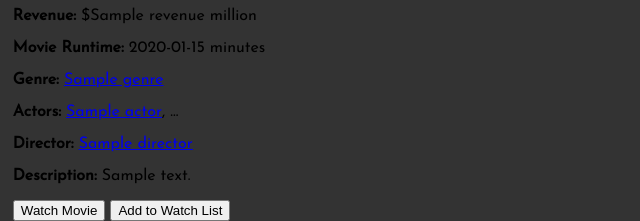
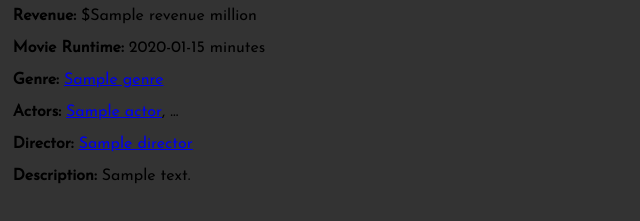
Before and after one commit to amieldelatorre/MovieWebsite, a Flask app: template moviewebsite/templates/movie.html in a window 1280 px wide. Shown: the part 654-875 px from the top of the page, without its empty margins (0-640 px from the left). After the commit the page ends 837 px from the top, so only its background shows below. Run offline with Flask 2, Linux system fonts and the light colour scheme; the template is opened without the code that fills it: most values are stand-ins (such as "Sample title", 1, 10 or a date in 2020); grey boxes marked "Sample" are stand-in pictures.

Commit message:
got movie page working

```diff
--- a/moviewebsite/home/home.py
+++ b/moviewebsite/home/home.py
@@ -11,7 +11,6 @@ def home():
     random_movies = repo.repo_instance.get_random_movies(number_of_random_movies)
     for movie in random_movies:
         repo.repo_instance.add_poster_link(movie)
-        print(movie.poster_link)
 
     return render_template('home.html',
                            movies=random_movies
--- a/moviewebsite/moviepage/moviepage.py
+++ b/moviewebsite/moviepage/moviepage.py
@@ -14,6 +14,6 @@ def movie_page():
         return redirect(url_for('home_bp.home'))
 
     movie = repo.repo_instance.get_movie_by_title_and_year(title, year)
-    print(movie)
 
-    return render_template('home.html')
+    return render_template('movie.html',
+                           movie=movie)
--- a/moviewebsite/templates/movie.html
+++ b/moviewebsite/templates/movie.html
@@ -7,30 +7,25 @@
       {% if movie.poster_link is none%}
       <img class="movie-page-image" alt="{{movie.title}}" src="{{ url_for('static', filename='blankimg.jpg') }}">
       {% else %}
-    <img class="movie-page-image" alt="{{movie.title}}" src="{{poster_link}}">
+    <img class="movie-page-image" alt="{{movie.title}}" src="{{movie.poster_link}}">
     {% endif %}
     </div>
     <div class="movie-info">
-      <p><strong>Release Year:</strong> <a href="{{links[3][movie.year]}}">{{movie.year}}</a></p>
+      <p><strong>Release Year:</strong> <a href="{{url_for('moviepage_bp.movie_page', year=movie.year)}}">{{movie.year}}</a></p>
       <p><strong>Metascore:</strong> {{movie.metascore}}</p>
       <p><strong>Rating:</strong> {{movie.rating}}</p>
       <p><strong>Amount of Votes for Rating:</strong> {{movie.rating_votes}}</p>
       <p><strong>Revenue:</strong> ${{movie.revenue}} million</p>
       <p><strong>Movie Runtime:</strong> {{movie.runtime_minutes}} minutes</p>
 
-      <p><strong>Genre:</strong> {% for genre in movie.genres%}<a href="{{links[0][genre.genre_name]}}">{{genre.genre_name}}</a> {% endfor %}</p>
+      <p><strong>Genre:</strong> {% for genre in movie.genres%}<a href="{{url_for('moviepage_bp.movie_page', genre=genre.name)}}">{{genre.genre_name}}</a> {% endfor %}</p>
 
-      <p><strong>Actors:</strong> {% for actor in movie.actors%}<a href="{{links[1][actor.actor_full_name]}}">{{actor.actor_full_name}}</a>, {% endfor %} ...</p>
+      <p><strong>Actors:</strong> {% for actor in movie.actors%}<a href="{{url_for('moviepage_bp.movie_page', actor=actor.name)}}">{{actor.actor_full_name}}</a>, {% endfor %} ...</p>
 
-      <p><strong>Director:</strong> <a href="{{links[2][movie.director.director_full_name]}}">{{movie.director.director_full_name}}</a></p>
+      <p><strong>Director:</strong> <a href="{{url_for('moviepage_bp.movie_page', director=movie.director.name)}}">{{movie.director.director_full_name}}</a></p>
       <p class="movie-page-description"><strong>Description:</strong> {{movie.description}}</p>
 
-      <button class="btn-prev" onclick="location.href='{{watch_url}}'">Watch Movie</button>
-      {% if watchlist == None or movie not in watchlist.movies %}
-      <button class="btn-prev" onclick="location.href='{{add_to_watchlist_url}}'">Add to Watch List</button>
-      {% elif movie in watchlist.movies %}
-      <button class="btn-prev" onclick="location.href='{{remove_from_watchlist_url}}'">Remove from Watch List</button>
-      {% endif %}
+
 
       </div>
     </div>
```
